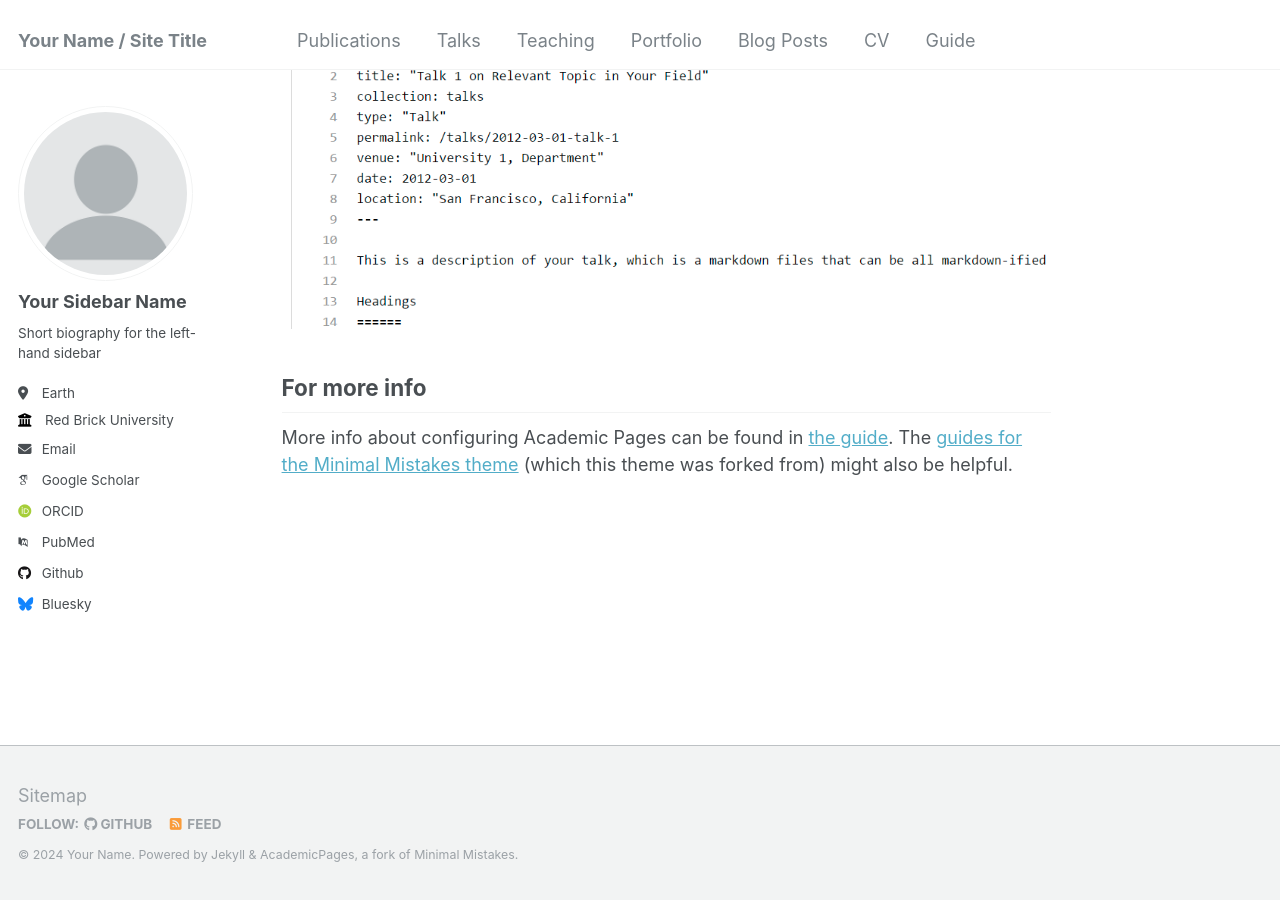
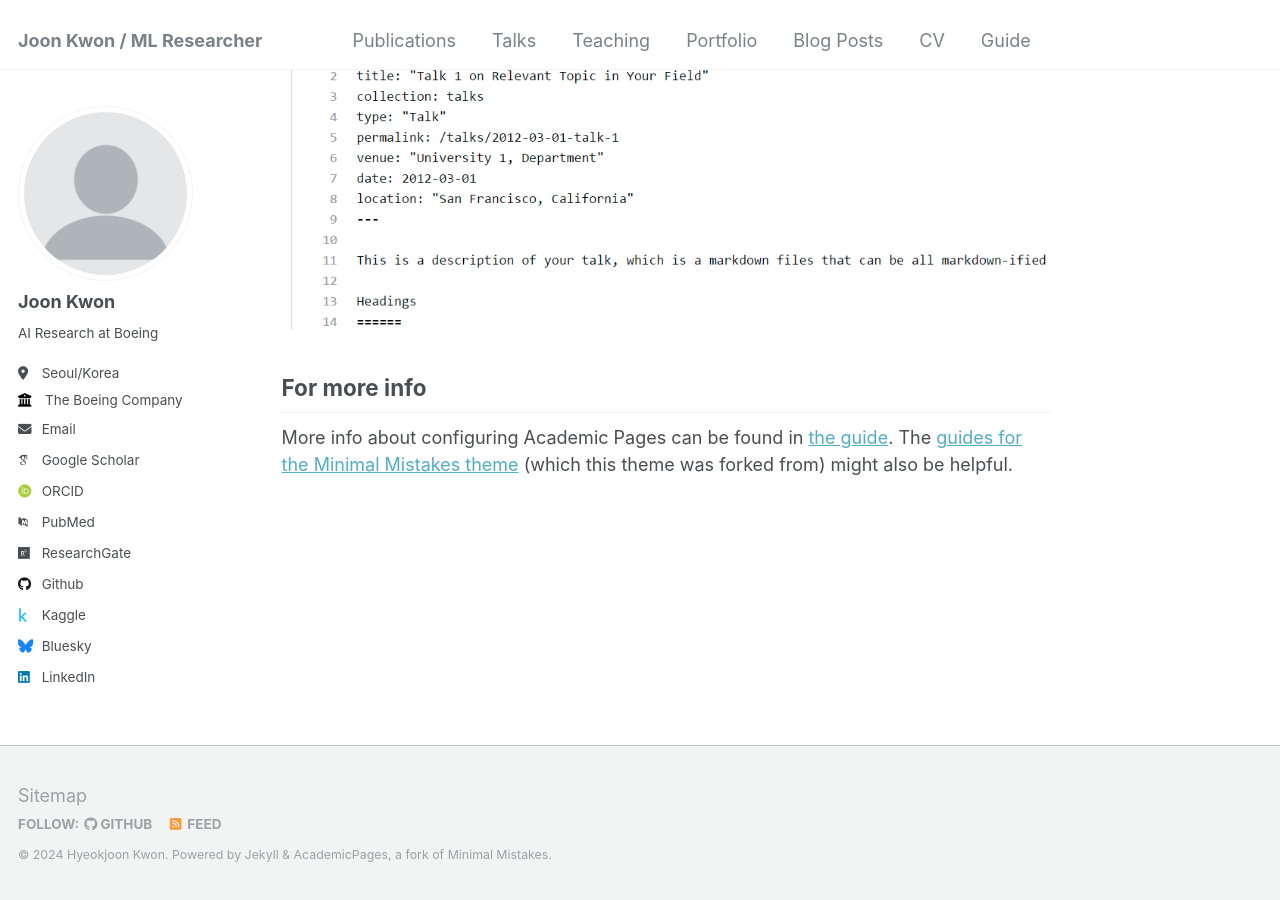
Before and after one commit to HJoonKwon/HJoonKwon.github.io, a Jekyll site: the page built from _pages/about.md, in a window 1280 px wide and 900 px high, scrolled down 2660 px. Built offline with Jekyll 4.4.1, drawn with Linux system fonts in a browser that asks for light colours; some web fonts are replaced.

Commit message:
update: website

```diff
--- a/_config.yml
+++ b/_config.yml
@@ -8,13 +8,13 @@
 
 # Basic Site Settings
 locale                   : "en-US"
-title                    : "Your Name / Site Title"
+title                    : "Joon Kwon / ML Researcher"
 title_separator          : "-"
-name                     : &name "Your Name"
-description              : &description "personal description"
-url                      : https://academicpages.github.io # the base hostname & protocol for your site e.g. "https://mmistakes.github.io"
+name                     : &name "Hyeokjoon Kwon"
+description              : &description "AI Research at Boeing"
+url                      : https://HJoonKwon.github.io # the base hostname & protocol for your site e.g. "https://mmistakes.github.io"
 baseurl                  : "" # the subpath of your site, e.g. "/blog"
-repository               : "academicpages/academicpages.github.io"
+repository               : "HJoonKwon/HJoonKwon.github.io"
 
 # Site Author - The following control what appear as part of the author content on the side bar.
 #               If a field is blank the icon and link will not appear, otherwise it will be shown.
@@ -22,29 +22,29 @@ repository               : "academicpages/academicpages.github.io"
 author:
   # Biographic information
   avatar           : "profile.png"
-  name             : "Your Sidebar Name"
+  name             : "Joon Kwon"
   pronouns         : # example: "she/her"
-  bio              : "Short biography for the left-hand sidebar"
-  location         : "Earth"
-  employer         : "Red Brick University"
+  bio              : "AI Research at Boeing"
+  location         : "Seoul/Korea"
+  employer         : "The Boeing Company"
   uri              : # URL
-  email            : "none@example.org"
+  email            : "dsazz801@gmail.com"
 
   # Academic websites
   arxiv            : # URL - Update with the correct link to your profile
-  googlescholar    : "https://scholar.google.com/citations?user=PS_CX0AAAAAJ"
+  googlescholar    : "https://scholar.google.com/citations?user=zbJI0jcAAAAJ&hl=en"
   impactstory      : # URL
   orcid            : "http://orcid.org/yourorcidurl"
   semantic         : # URL
   pubmed           : "https://www.ncbi.nlm.nih.gov/pubmed/?term=john+snow"
-  researchgate     : # URL
+  researchgate     : "https://www.researchgate.net/profile/Hyeokjoon-Kwon-2"
 
   # Repositories and software development
   bitbucket        : # Username - Update with your username on the site
   codepen          : # Username
   dribbble         : # Username
-  github           : "academicpages"
-  kaggle           : # Username
+  github           : "HJoonKwon"
+  kaggle           : "joon9502"
   stackoverflow    : # User number or user number and name (i.e., use "1" or "1/jeff-atwood")
 
   # Social media
@@ -57,7 +57,7 @@ author:
   keybase          : # Username
   instagram        : # Username
   lastfm           : # Username
-  linkedin         : # Username
+  linkedin         : "hyeokjoon-kwon"
   mastodon         : # URL
   medium           : # URL
   pinterest        : # Username
```
